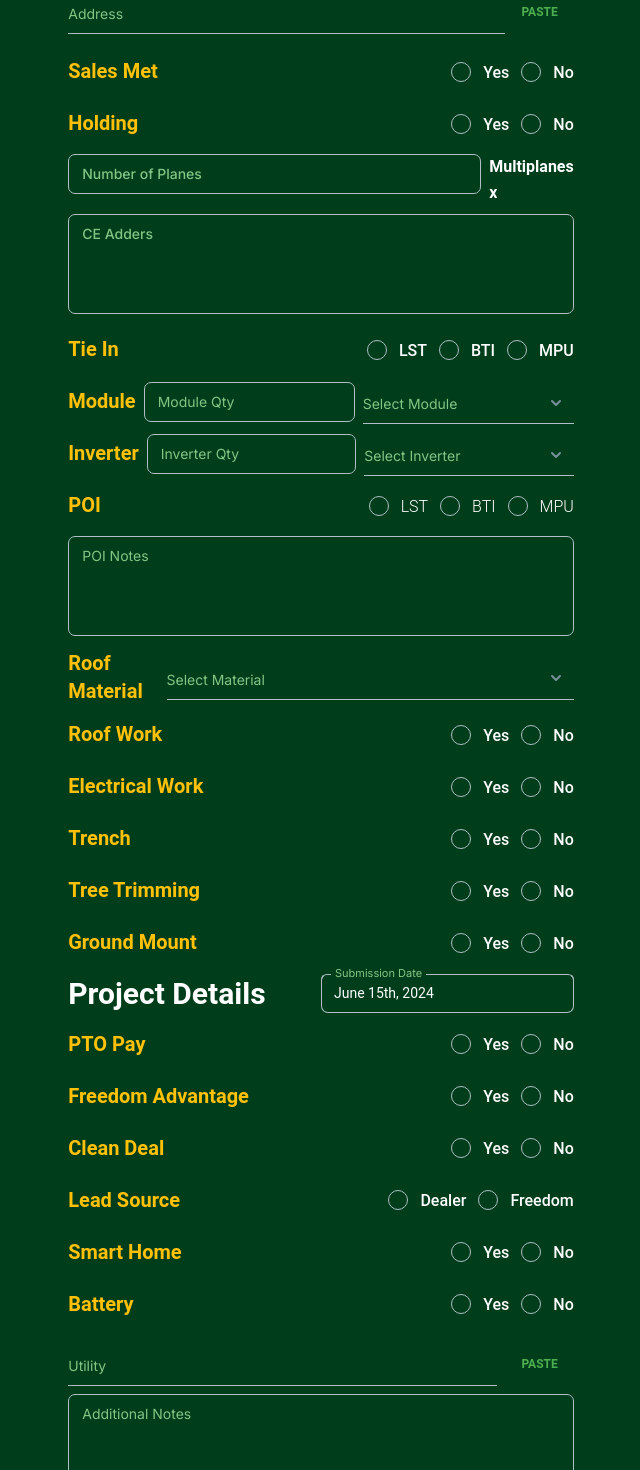
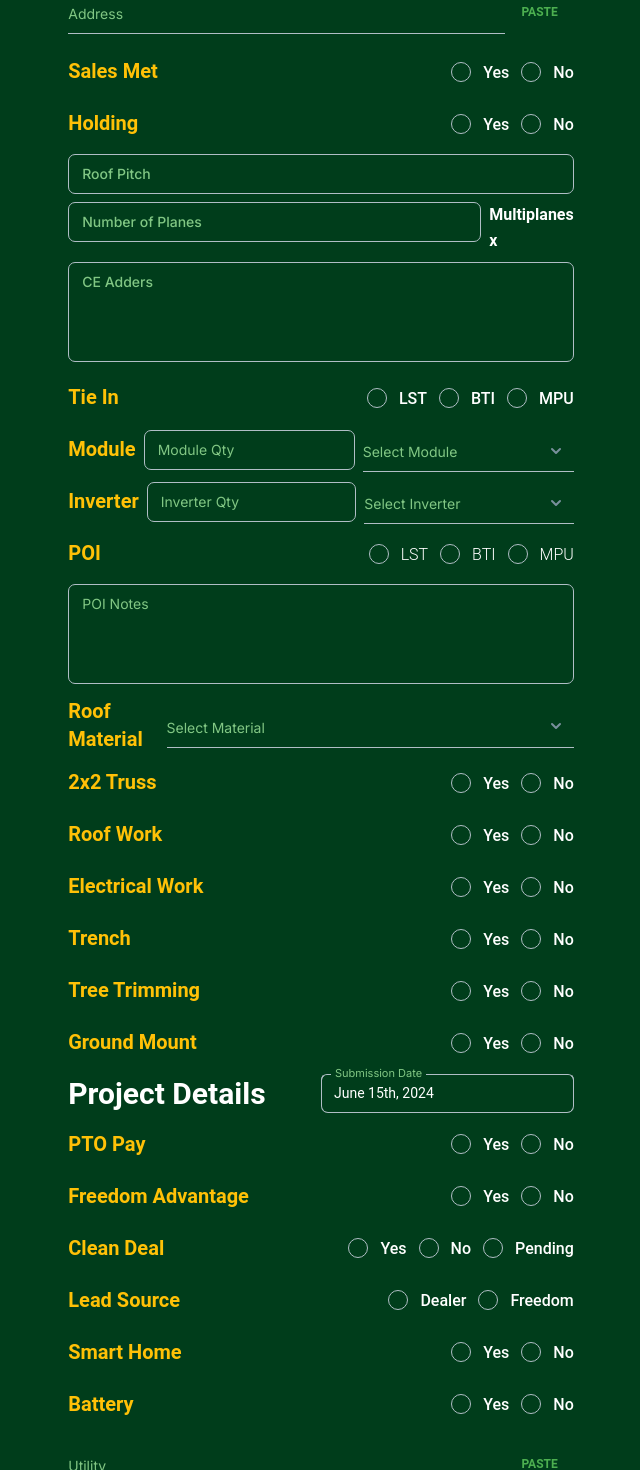
Before and after one commit to rockyliwanag/ff-final-audit, a Next.js app: page / in a window 1280 px wide. Shown: the part 230-1700 px from the top of the page, without its empty margins (319-959 px from the left). Built offline with nearby package versions, Linux system fonts and the light colour scheme.

Commit message:
`refactor: Update CE_Notes component to include Roof Pitch and 2x2 Truss inputs`

```diff
--- a/src/components/CE_Notes.jsx
+++ b/src/components/CE_Notes.jsx
@@ -51,6 +51,12 @@ const CE_Notes = () => {
                         <Textarea color='green' className='text-white' name='holdingNotes' label={<div className="text-green-300 font-medium">Holding Notes</div>}/>
                     </div>
                 }
+
+                {/*Roof Pitch*/}
+                <div className='flex flex-row space-x-2'>
+                    <Input  type='text' name='roofPitch' className="text-white" color="green" label={<div className="text-green-300 font-medium">Roof Pitch</div>} placeholder="0" onChange={(e) => setRoofPitch(e.target.value)}/>
+                    {/* <Typography variant='h6'>Multiplanes x {parseInt(numPlanes) > 2 && parseInt(numPlanes) - 2}</Typography>  */}
+                </div>
 
                 {/*Number of Planes*/}
                 <div className='flex flex-row space-x-2'>
@@ -136,6 +142,8 @@ const CE_Notes = () => {
                 <div className="">
                     <Textarea className='text-white' color='green' name='poiNotes' label={<div className='text-green-300'>POI Notes</div>} />
                 </div>
+
+                {/*Roof Material*/}
                 <div className="flex flex-row items-center">
                     <Typography variant="h5" color='amber'>Roof Material</Typography>
                     <Select color='green' variant='standard' className='text-white' label={<div className='text-green-300'>Select Material</div>}>
@@ -145,6 +153,19 @@ const CE_Notes = () => {
                             )
                         })}
                     </Select>
+                </div>
+
+                {/*2x2 Truss*/}
+                <div className="flex flex-row justify-between items-center">
+                    <Typography variant="h5" color='amber'>2x2 Truss</Typography>
+                    <div className='flex flex-row'>
+                        <div>
+                            <Radio color='green' name='truss' label={<Typography className="text-white font-medium">Yes</Typography>} icon={<Icon/>}/>
+                        </div>
+                        <div>
+                            <Radio color='green' name='truss' label={<Typography className="text-white font-medium">No</Typography>} icon={<Icon/>}/>
+                        </div>
+                    </div>
                 </div>
 
                 {/*Roof Work*/}
--- a/src/components/ProjDetails.jsx
+++ b/src/components/ProjDetails.jsx
@@ -133,6 +133,9 @@ const ProjDetails = () => {
                         <div>
                             <Radio color='green' name='cleanDeal' label={<Typography className="text-white font-medium">No</Typography>} icon={<Icon/>}/>
                         </div>
+                        <div>
+                            <Radio color='green' name='cleanDeal' label={<Typography className="text-white font-medium">Pending</Typography>} icon={<Icon/>}/>
+                        </div>
                     </div>
                 </div>
                 <div className='flex flex-row  justify-between items-center'>
```
